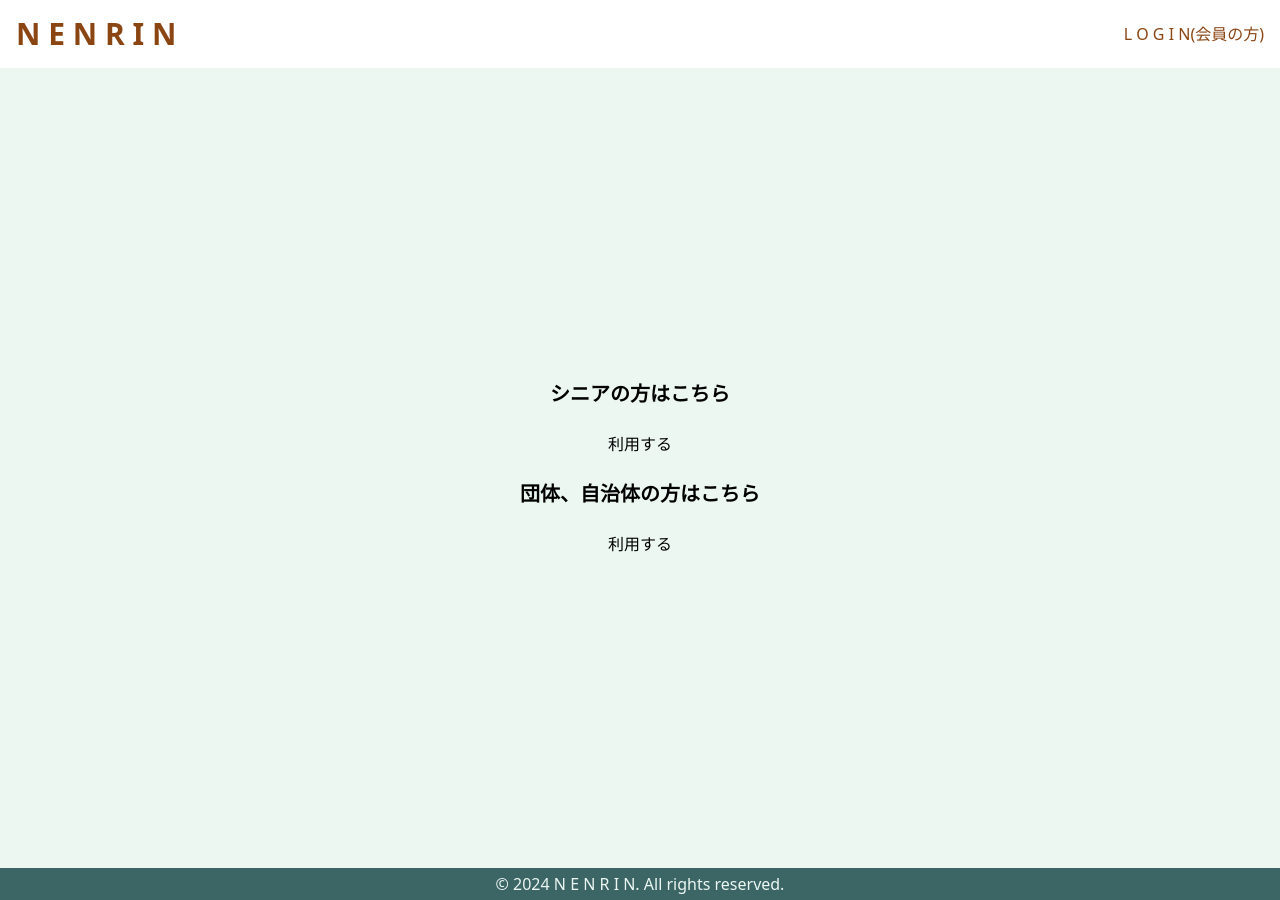
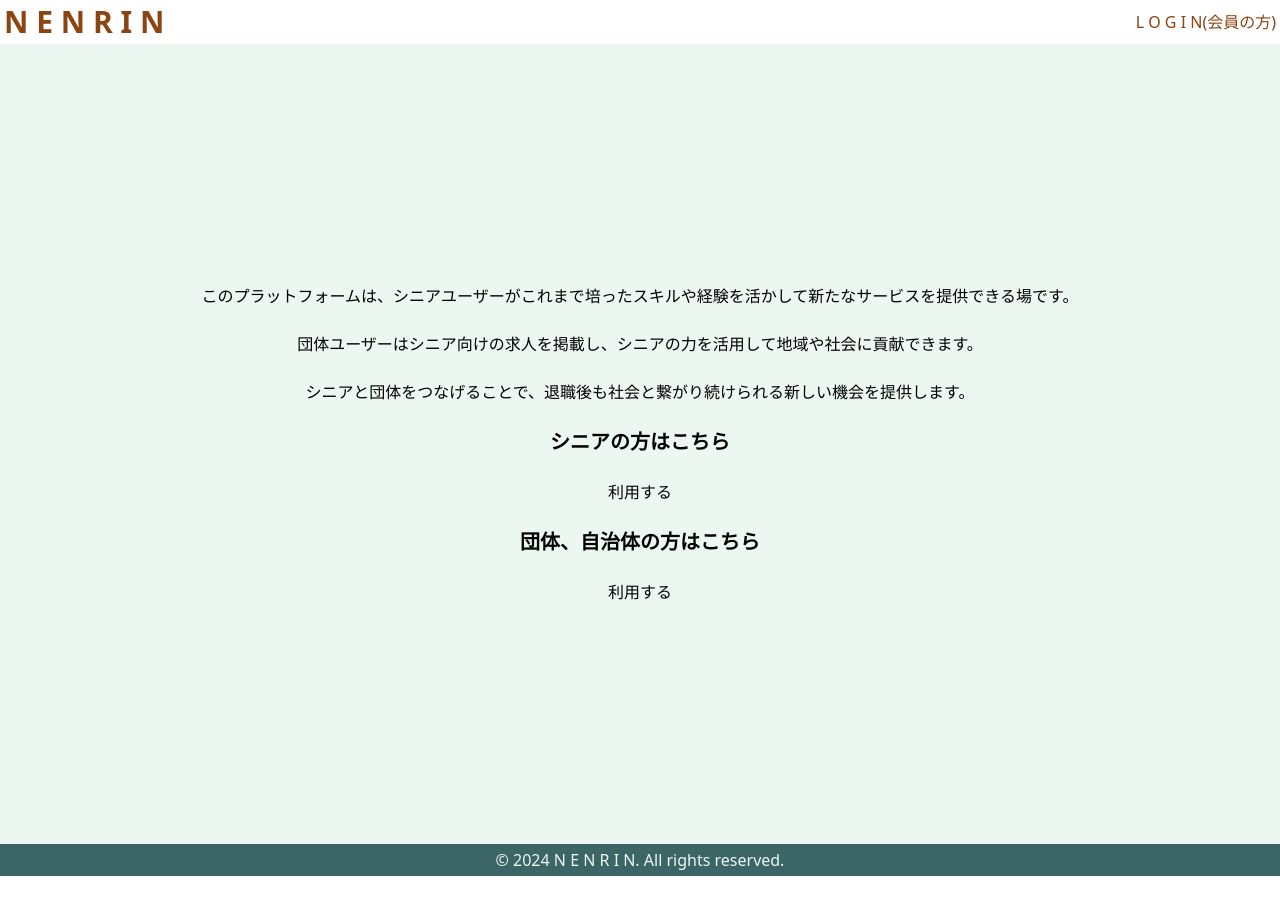
Before and after one commit to Yuka-Matsumoto/NENRIN, a Next.js app in the folder frontend/: page / in a window 1280 px wide. After the commit the page ends 876 px from the top, so only its background shows below. Built offline with nearby package versions, Linux system fonts and the light colour scheme.

Commit message:
🚧adjust top/header css

```diff
--- a/frontend/app/layout.tsx
+++ b/frontend/app/layout.tsx
@@ -17,7 +17,9 @@ export default function RootLayout({
     <html lang="ja">
       <body>
         <Header />
-        {children}
+        <div className="min-h-screen bg-mint">
+          {children}
+        </div>
         <Footer />
       </body>
     </html>
--- a/frontend/app/page.tsx
+++ b/frontend/app/page.tsx
@@ -18,8 +18,11 @@ export default function HomePage() {
   };
 
   return (
-    <div className="flex items-center justify-center min-h-screen bg-mint">
+    <div className="flex items-center justify-center min-h-screen">
       <main className="text-center space-y-6">
+        <p>このプラットフォームは、シニアユーザーがこれまで培ったスキルや経験を活かして新たなサービスを提供できる場です。</p>
+        <p>団体ユーザーはシニア向けの求人を掲載し、シニアの力を活用して地域や社会に貢献できます。</p>
+        <p>シニアと団体をつなげることで、退職後も社会と繋がり続けられる新しい機会を提供します。</p>
         <p className="text-xl font-semibold">シニアの方はこちら</p>
         <SeniorUseButton onClick={handleSeniorClick} />
         <p className="text-xl font-semibold">団体、自治体の方はこちら</p>
--- a/frontend/components/layout/Header.tsx
+++ b/frontend/components/layout/Header.tsx
@@ -4,8 +4,8 @@ import React from 'react'
 const Header = () => {
     return (
         <div className="flex justify-between items-center">
-            <h1 className="text-brown-700 text-3xl font-bold p-4">N E N R I N</h1>
-            <p className="text-brown-700 ml-auto pr-4">L O G I N(会員の方)</p>
+            <h1 className="text-brown-700 text-3xl font-bold p-1">N E N R I N</h1>
+            <p className="text-brown-700 ml-auto pr-1">L O G I N(会員の方)</p>
         </div>
     )
 }
```
